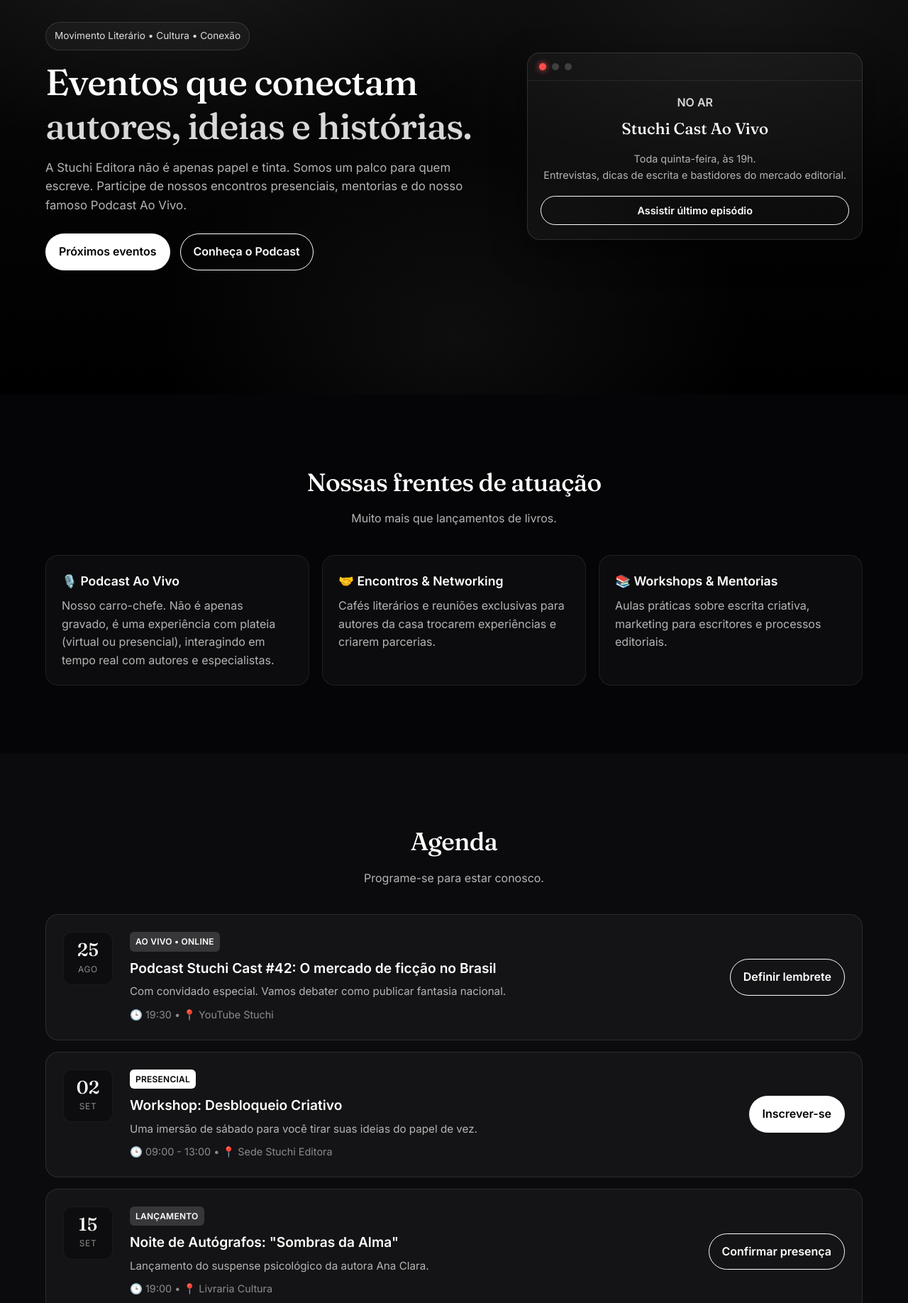
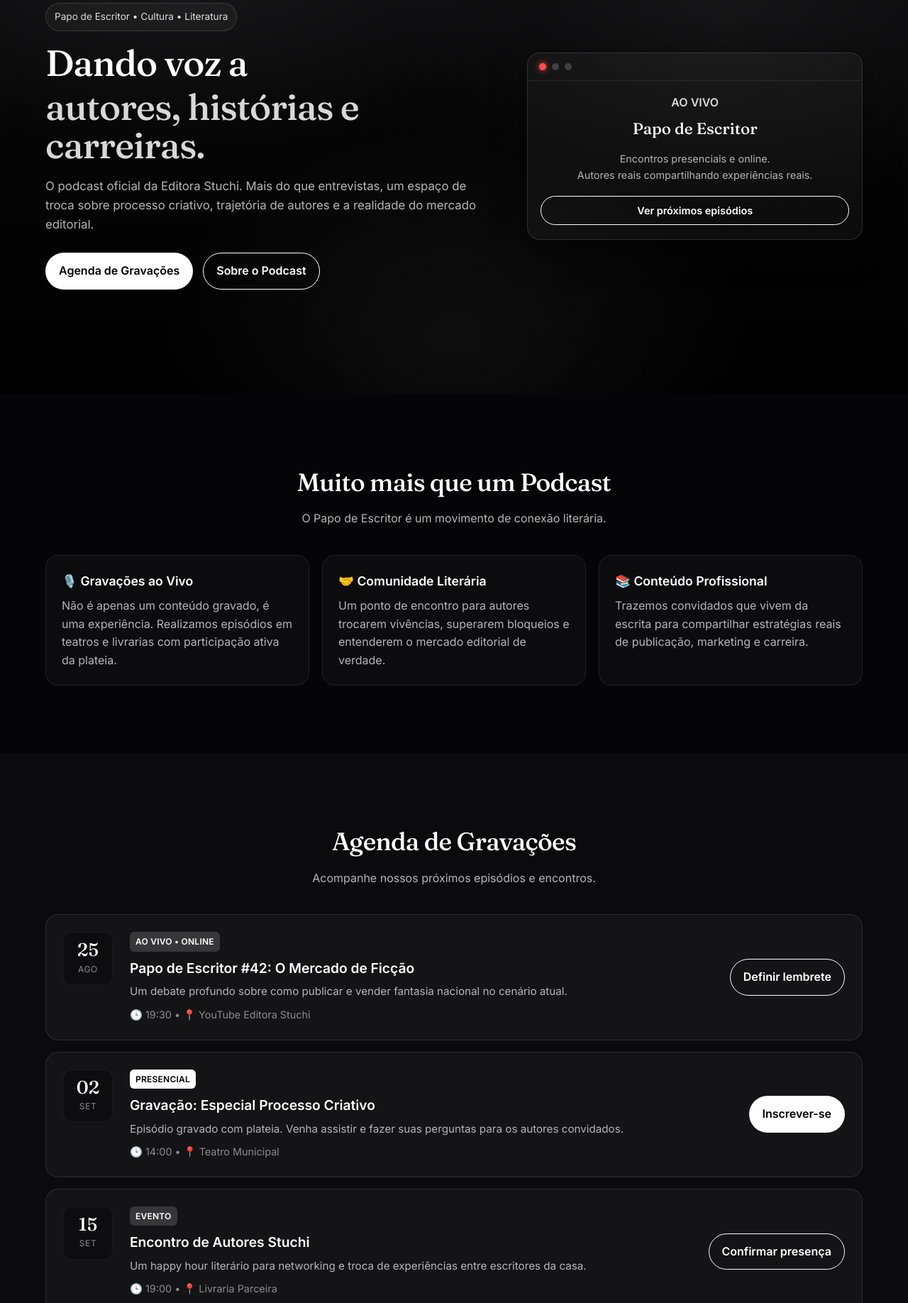
Before and after one commit to Gabriel-hub-prog22/stuchi-editora, a plain HTML site: page eventos.html in a window 1280 px wide. Shown: the part 245-2081 px from the top of the page at 71% size. Drawn offline with Linux system fonts and the light colour scheme.

Commit message:
fix: podcast text

```diff
--- a/eventos.html
+++ b/eventos.html
@@ -4,9 +4,9 @@
 <head>
     <meta charset="UTF-8" />
     <meta name="viewport" content="width=device-width, initial-scale=1.0" />
-    <title>Eventos | Stuchi Editora</title>
+    <title>Papo de Escritor | Podcast Oficial Stuchi Editora</title>
     <meta name="description"
-        content="Participe dos eventos da Stuchi Editora: Podcast ao vivo, mentorias para autores e lançamentos literários. Um movimento de formação e conexão." />
+        content="Papo de Escritor: o podcast oficial da Editora Stuchi. Episódios ao vivo, entrevistas com autores, processos criativos e bastidores do mercado editorial." />
     <meta name="theme-color" content="#0b0b0d" />
 
     <!-- Fonts -->
@@ -43,7 +43,7 @@
                 <a href="publique-conosco.html" class="nav__link">Publique Conosco</a>
                 <a href="lancamentos.html" class="nav__link">Lançamentos</a>
                 <a href="mentorias.html" class="nav__link">Mentorias</a>
-                <a href="eventos.html" class="nav__link is-active">Eventos</a>
+                <a href="eventos.html" class="nav__link is-active">Podcast</a>
                 <a href="imprensa.html" class="nav__link">Imprensa</a>
                 <a href="portugal.html" class="nav__link">Portugal</a>
                 <a href="#contato" class="btn btn--outline nav__cta">Contato</a>
@@ -58,21 +58,21 @@
 
             <div class="container hero__grid">
                 <div class="hero__copy reveal">
-                    <div class="pill">Movimento Literário • Cultura • Conexão</div>
+                    <div class="pill">Papo de Escritor • Cultura • Literatura</div>
 
                     <h1 class="hero__title">
-                        Eventos que conectam
-                        <span class="hero__title-accent">autores, ideias e histórias.</span>
+                        Dando voz a
+                        <span class="hero__title-accent">autores, histórias e carreiras.</span>
                     </h1>
 
                     <p class="hero__subtitle">
-                        A Stuchi Editora não é apenas papel e tinta. Somos um palco para quem escreve. Participe de
-                        nossos encontros presenciais, mentorias e do nosso famoso Podcast Ao Vivo.
+                        O podcast oficial da Editora Stuchi. Mais do que entrevistas, um espaço de troca sobre processo
+                        criativo, trajetória de autores e a realidade do mercado editorial.
                     </p>
 
                     <div class="hero__actions">
-                        <a href="#agenda" class="btn btn--solid">Próximos eventos</a>
-                        <a href="#podcast" class="btn btn--outline">Conheça o Podcast</a>
+                        <a href="#agenda" class="btn btn--solid">Agenda de Gravações</a>
+                        <a href="#sobre" class="btn btn--outline">Sobre o Podcast</a>
                     </div>
                 </div>
 
@@ -84,15 +84,15 @@
                             <span class="dot"></span><span class="dot"></span>
                         </div>
                         <div class="frame__body center">
-                            <p class="frame__kicker" style="margin-bottom:6px;">NO AR</p>
-                            <h3 style="font-size:1.4rem; font-family:'Fraunces', serif; margin-bottom:12px;">Stuchi Cast
-                                Ao Vivo</h3>
+                            <p class="frame__kicker" style="margin-bottom:6px;">AO VIVO</p>
+                            <h3 style="font-size:1.4rem; font-family:'Fraunces', serif; margin-bottom:12px;">Papo de
+                                Escritor</h3>
                             <p style="color:var(--muted); font-size:0.9rem; margin-bottom:18px;">
-                                Toda quinta-feira, às 19h.<br>
-                                Entrevistas, dicas de escrita e bastidores do mercado editorial.
+                                Encontros presenciais e online.<br>
+                                Autores reais compartilhando experiências reais.
                             </p>
-                            <a href="#" class="btn btn--outline btn--full"
-                                style="font-size:0.9rem; padding:8px 12px;">Assistir último episódio</a>
+                            <a href="#agenda" class="btn btn--outline btn--full"
+                                style="font-size:0.9rem; padding:8px 12px;">Ver próximos episódios</a>
                         </div>
                     </div>
                 </div>
@@ -102,32 +102,33 @@
         <!-- TIPOS DE EVENTOS -->
         <section class="section section--alt">
             <div class="container">
-                <div class="section__head reveal">
-                    <h2 class="section__title">Nossas frentes de atuação</h2>
-                    <p class="section__subtitle">Muito mais que lançamentos de livros.</p>
+                <div class="section__head reveal" id="sobre">
+                    <h2 class="section__title">Muito mais que um Podcast</h2>
+                    <p class="section__subtitle">O Papo de Escritor é um movimento de conexão literária.</p>
                 </div>
 
                 <div class="grid grid--3">
                     <article class="card reveal" id="podcast">
-                        <h3 class="card__title">🎙️ Podcast Ao Vivo</h3>
+                        <h3 class="card__title">🎙️ Gravações ao Vivo</h3>
                         <p class="card__text">
-                            Nosso carro-chefe. Não é apenas gravado, é uma experiência com plateia (virtual ou
-                            presencial), interagindo em tempo real com autores e especialistas.
+                            Não é apenas um conteúdo gravado, é uma experiência. Realizamos episódios em teatros e
+                            livrarias com participação ativa da plateia.
                         </p>
                     </article>
 
                     <article class="card reveal">
-                        <h3 class="card__title">🤝 Encontros & Networking</h3>
+                        <h3 class="card__title">🤝 Comunidade Literária</h3>
                         <p class="card__text">
-                            Cafés literários e reuniões exclusivas para autores da casa trocarem experiências e criarem
-                            parcerias.
+                            Um ponto de encontro para autores trocarem vivências, superarem bloqueios e entenderem o
+                            mercado editorial de verdade.
                         </p>
                     </article>
 
                     <article class="card reveal">
-                        <h3 class="card__title">📚 Workshops & Mentorias</h3>
+                        <h3 class="card__title">📚 Conteúdo Profissional</h3>
                         <p class="card__text">
-                            Aulas práticas sobre escrita criativa, marketing para escritores e processos editoriais.
+                            Trazemos convidados que vivem da escrita para compartilhar estratégias reais de publicação,
+                            marketing e carreira.
                         </p>
                     </article>
                 </div>
@@ -138,8 +139,8 @@
         <section id="agenda" class="section">
             <div class="container">
                 <div class="section__head reveal">
-                    <h2 class="section__title">Agenda</h2>
-                    <p class="section__subtitle">Programe-se para estar conosco.</p>
+                    <h2 class="section__title">Agenda de Gravações</h2>
+                    <p class="section__subtitle">Acompanhe nossos próximos episódios e encontros.</p>
                 </div>
 
                 <!-- Lista de eventos usando estrutura customizada na style.css depois (ou inline temporario) -->
@@ -153,10 +154,10 @@
                         </div>
                         <div class="agenda-info">
                             <div class="agenda-tag">Ao Vivo • Online</div>
-                            <h3 class="agenda-title">Podcast Stuchi Cast #42: O mercado de ficção no Brasil</h3>
-                            <p class="agenda-desc">Com convidado especial. Vamos debater como publicar fantasia
-                                nacional.</p>
-                            <div class="agenda-meta">🕒 19:30 • 📍 YouTube Stuchi</div>
+                            <h3 class="agenda-title">Papo de Escritor #42: O Mercado de Ficção</h3>
+                            <p class="agenda-desc">Um debate profundo sobre como publicar e vender fantasia nacional no
+                                cenário atual.</p>
+                            <div class="agenda-meta">🕒 19:30 • 📍 YouTube Editora Stuchi</div>
                         </div>
                         <div class="agenda-action">
                             <a href="#" class="btn btn--outline btn--sm">Definir lembrete</a>
@@ -171,10 +172,10 @@
                         </div>
                         <div class="agenda-info">
                             <div class="agenda-tag" style="background:var(--white); color:#000;">Presencial</div>
-                            <h3 class="agenda-title">Workshop: Desbloqueio Criativo</h3>
-                            <p class="agenda-desc">Uma imersão de sábado para você tirar suas ideias do papel de vez.
-                            </p>
-                            <div class="agenda-meta">🕒 09:00 - 13:00 • 📍 Sede Stuchi Editora</div>
+                            <h3 class="agenda-title">Gravação: Especial Processo Criativo</h3>
+                            <p class="agenda-desc">Episódio gravado com plateia. Venha assistir e fazer suas perguntas
+                                para os autores convidados.</p>
+                            <div class="agenda-meta">🕒 14:00 • 📍 Teatro Municipal</div>
                         </div>
                         <div class="agenda-action">
                             <a href="#" class="btn btn--solid btn--sm">Inscrever-se</a>
@@ -188,10 +189,11 @@
                             <span class="agenda-month">SET</span>
                         </div>
                         <div class="agenda-info">
-                            <div class="agenda-tag">Lançamento</div>
-                            <h3 class="agenda-title">Noite de Autógrafos: "Sombras da Alma"</h3>
-                            <p class="agenda-desc">Lançamento do suspense psicológico da autora Ana Clara.</p>
-                            <div class="agenda-meta">🕒 19:00 • 📍 Livraria Cultura</div>
+                            <div class="agenda-tag">Evento</div>
+                            <h3 class="agenda-title">Encontro de Autores Stuchi</h3>
+                            <p class="agenda-desc">Um happy hour literário para networking e troca de experiências entre
+                                escritores da casa.</p>
+                            <div class="agenda-meta">🕒 19:00 • 📍 Livraria Parceira</div>
                         </div>
                         <div class="agenda-action">
                             <a href="#" class="btn btn--outline btn--sm">Confirmar presença</a>
@@ -210,33 +212,33 @@
         <section class="section section--alt">
             <div class="container">
                 <div class="section__head reveal">
-                    <h2 class="section__title">Como foi</h2>
-                    <p class="section__subtitle">Registros de quem já viveu a experiência Stuchi.</p>
+                    <h2 class="section__title">Histórico</h2>
+                    <p class="section__subtitle">Momentos marcantes do Papo de Escritor.</p>
                 </div>
 
                 <!-- Placeholder de Galeria -->
                 <div class="gallery-grid reveal">
                     <div class="gallery-item"
                         style="height:200px; background:rgba(255,255,255,0.05); display:flex; align-items:center; justify-content:center; color:var(--muted2);">
-                        Foto do Evento 1</div>
+                        Gravação no Teatro</div>
                     <div class="gallery-item"
                         style="height:200px; background:rgba(255,255,255,0.05); display:flex; align-items:center; justify-content:center; color:var(--muted2);">
-                        Foto do bastidor</div>
+                        Bastidores e Convidados</div>
                     <div class="gallery-item"
                         style="height:200px; background:rgba(255,255,255,0.05); display:flex; align-items:center; justify-content:center; color:var(--muted2);">
-                        Foto autógrafos</div>
+                        Encontro com Leitores</div>
                     <div class="gallery-item"
                         style="height:200px; background:rgba(255,255,255,0.05); display:flex; align-items:center; justify-content:center; color:var(--muted2);">
-                        Foto palestra</div>
+                        Evento Literário</div>
                 </div>
 
                 <div class="cta reveal" style="margin-top:40px;">
                     <div class="cta__box">
                         <div>
-                            <h3>Leve seu livro para o mundo</h3>
-                            <p>Participe dos nossos eventos e faça networking com quem entende do assunto.</p>
+                            <h3>Acompanhe o Papo de Escritor</h3>
+                            <p>Siga nossas redes para não perder nenhum episódio ou evento presencial.</p>
                         </div>
-                        <a class="btn btn--solid" href="publique-conosco.html">Quero publicar</a>
+                        <a class="btn btn--solid" href="#contato">Seguir agora</a>
                     </div>
                 </div>
             </div>
@@ -247,8 +249,8 @@
             <div class="container">
                 <div class="contact reveal">
                     <div class="contact__head">
-                        <h2 class="section__title">Contato</h2>
-                        <p class="section__subtitle">Fale com a produção dos eventos.</p>
+                        <h2 class="section__title">Fale Conosco</h2>
+                        <p class="section__subtitle">Tem sugestão de pauta ou convidado? Entre em contato.</p>
                     </div>
 
                     <div class="contact__grid">
```
